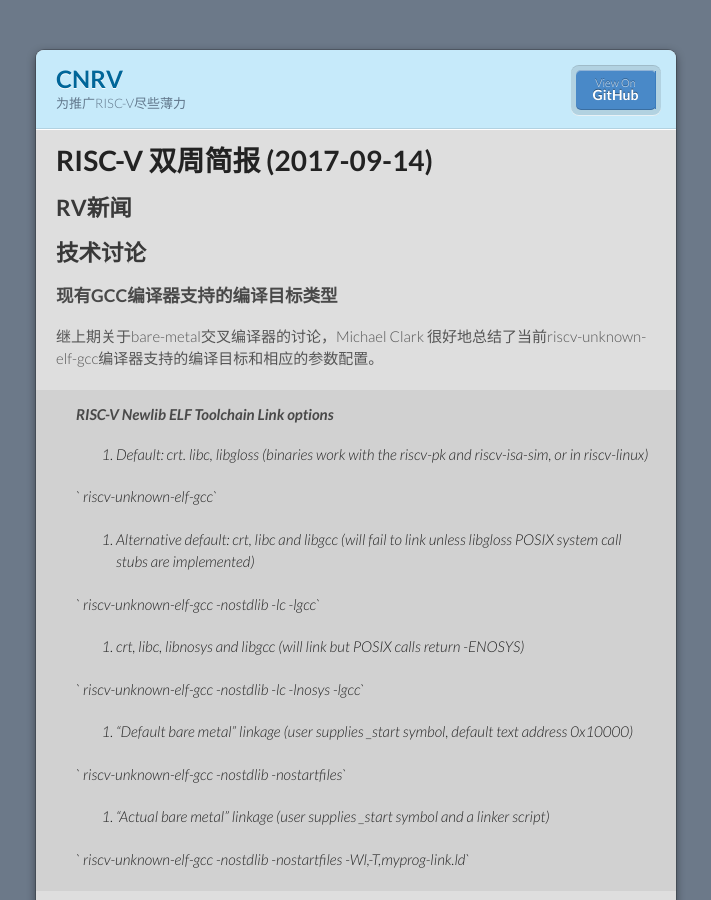
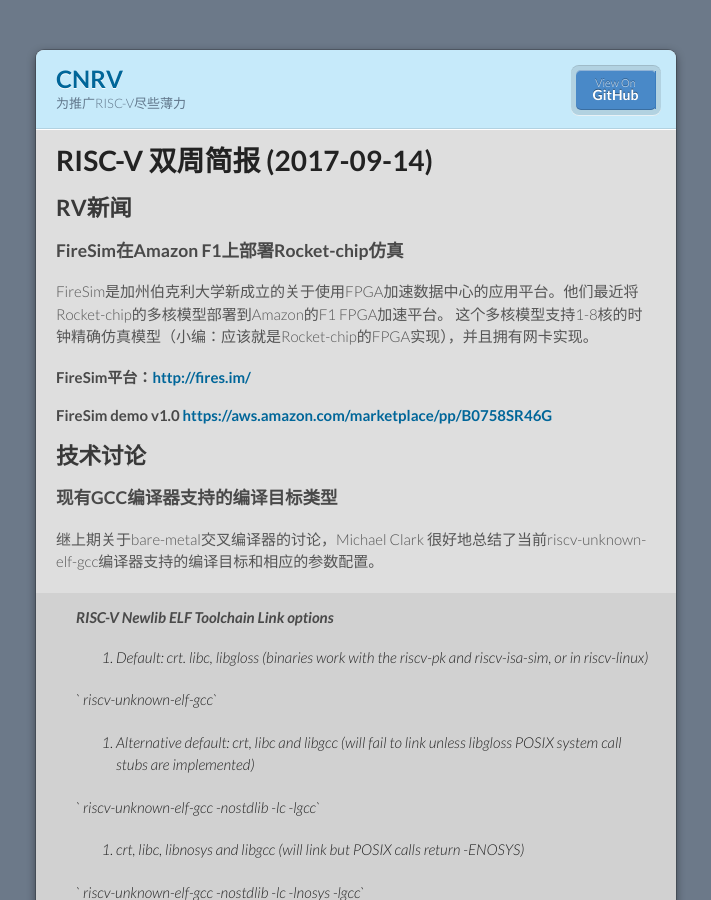
Before and after one commit to cnrv/home, a Jekyll site: the page built from bi-week-rpts/2017-09-14.md, in a window 1280 px wide and 900 px high. Shown: the whole window, without its empty margins (284-995 px from the left). Built offline with Jekyll 4.4.1, drawn with Linux system fonts in a browser that asks for light colours; Markdown is read by kramdown in place of the engine named in the settings; comment, search, counter and statistics services are not loaded; our own code applies the rules of GitHub Pages for plain Markdown files.

Commit message:
FireSim @ Amazon F1

```diff
--- a/bi-week-rpts/2017-09-14.md
+++ b/bi-week-rpts/2017-09-14.md
@@ -5,6 +5,14 @@
 # RISC-V 双周简报 (2017-09-14)
 
 ## RV新闻
+
+### FireSim在Amazon F1上部署Rocket-chip仿真
+
+FireSim是加州伯克利大学新成立的关于使用FPGA加速数据中心的应用平台。他们最近将Rocket-chip的多核模型部署到Amazon的F1 FPGA加速平台。
+这个多核模型支持1-8核的时钟精确仿真模型（小编：应该就是Rocket-chip的FPGA实现），并且拥有网卡实现。
+
+#### FireSim平台：[http://fires.im/](http://fires.im/)
+#### FireSim demo v1.0 [https://aws.amazon.com/marketplace/pp/B0758SR46G](https://aws.amazon.com/marketplace/pp/B0758SR46G)
 
 ## 技术讨论
 
```
